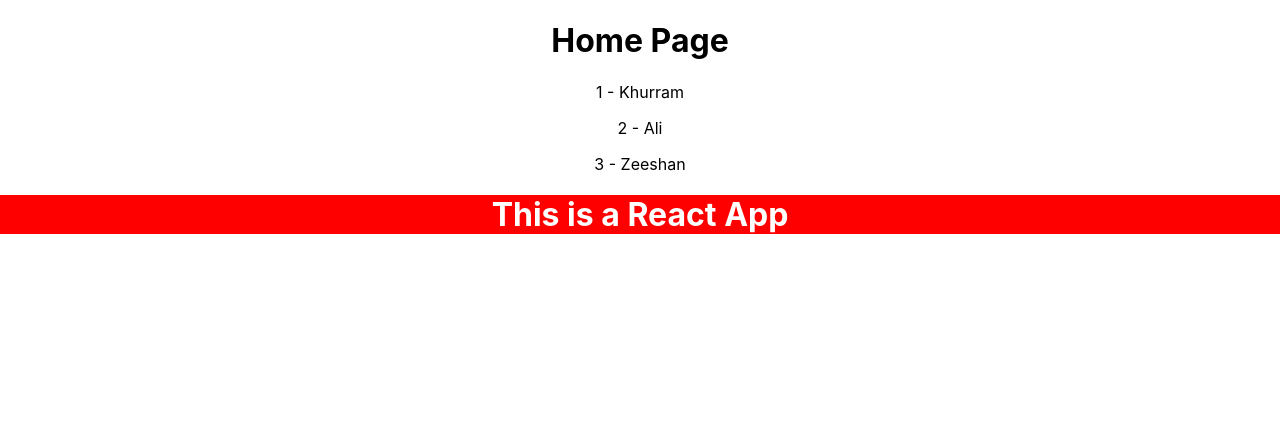
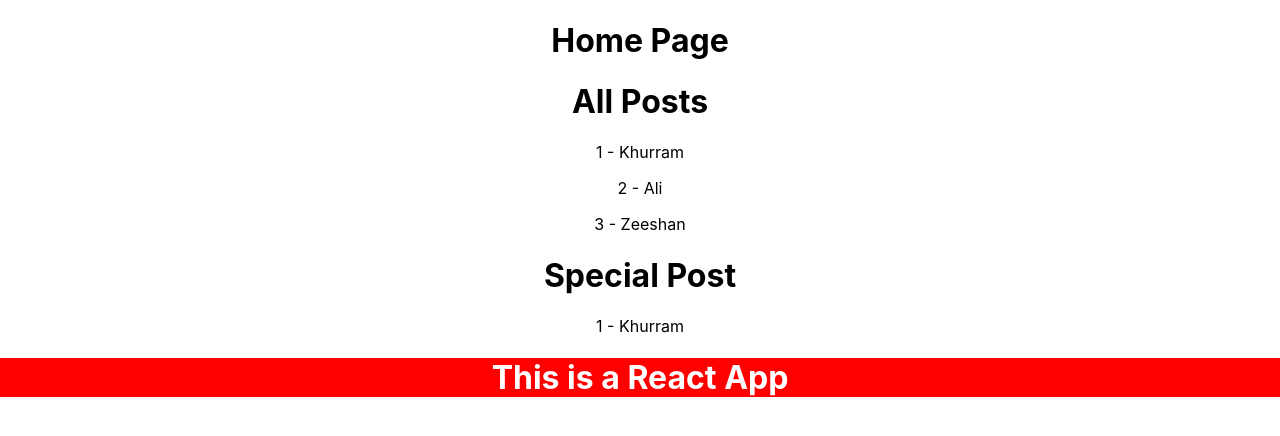
Before and after one commit to KhurramMunir95/React-App, a React (Create React App) app: page / in a window 1280 px wide. Shown: the top 436 px of the page. Built offline with nearby package versions, Linux system fonts and the light colour scheme.

Commit message:
Posts.js updated

```diff
--- a/src/Home.js
+++ b/src/Home.js
@@ -31,8 +31,8 @@ const Home = () => {
     <div>
       <h1>Home Page</h1>
 
-        <Posts posts={posts} />
-
+        <Posts posts={posts} title="All Posts" />
+        <Posts posts={posts.filter((post) => post.id === 1)} title="Special Post" />
     </div>
   );
 };
--- a/src/Posts.js
+++ b/src/Posts.js
@@ -1,12 +1,14 @@
-const Posts = ({posts}) => {
+const Posts = ({posts, title}) => {
 
     return (
         <div>
+            <h1> {title} </h1>
             {posts.map((post) => (
             <div key={post.id}>
-              <p>
-                {post.id} - {post.username}
-              </p>
+
+                <p>
+                    {post.id} - {post.username}
+                </p>
             </div>
           ))}
         </div>
```
